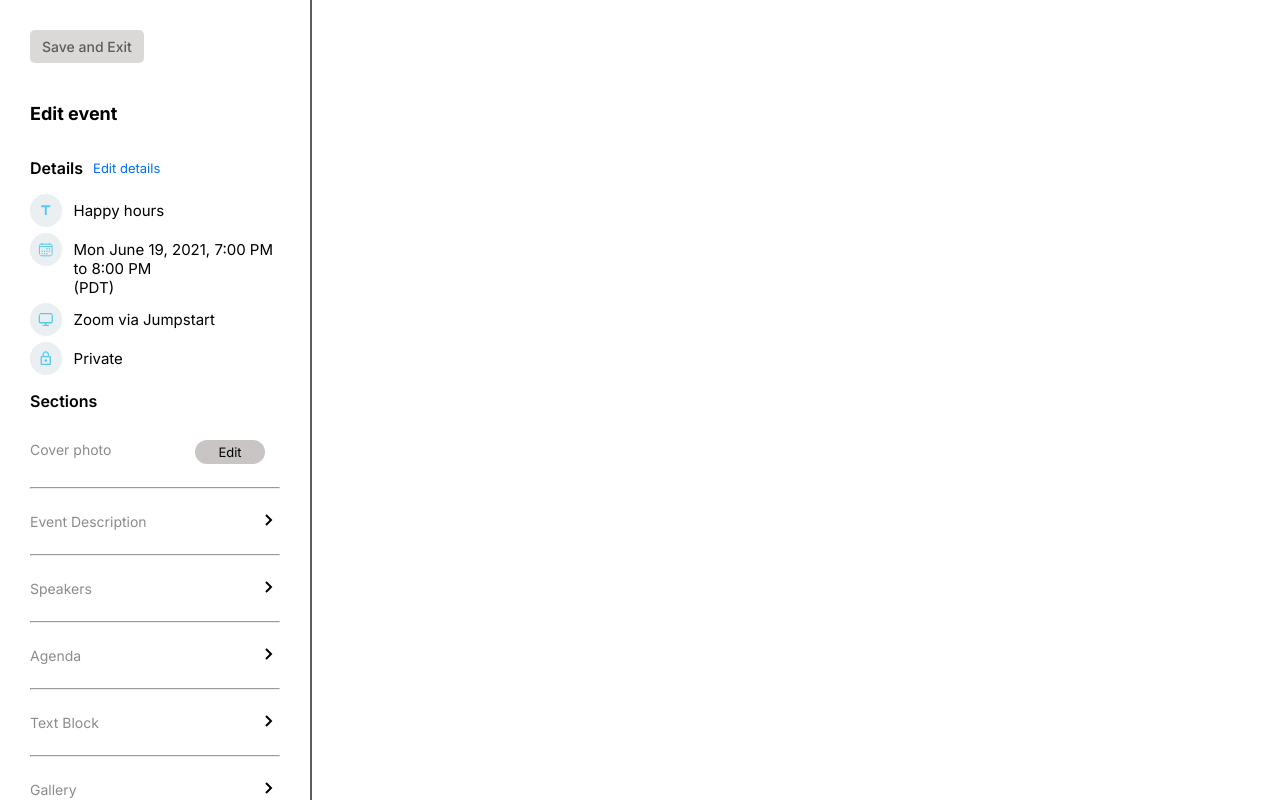
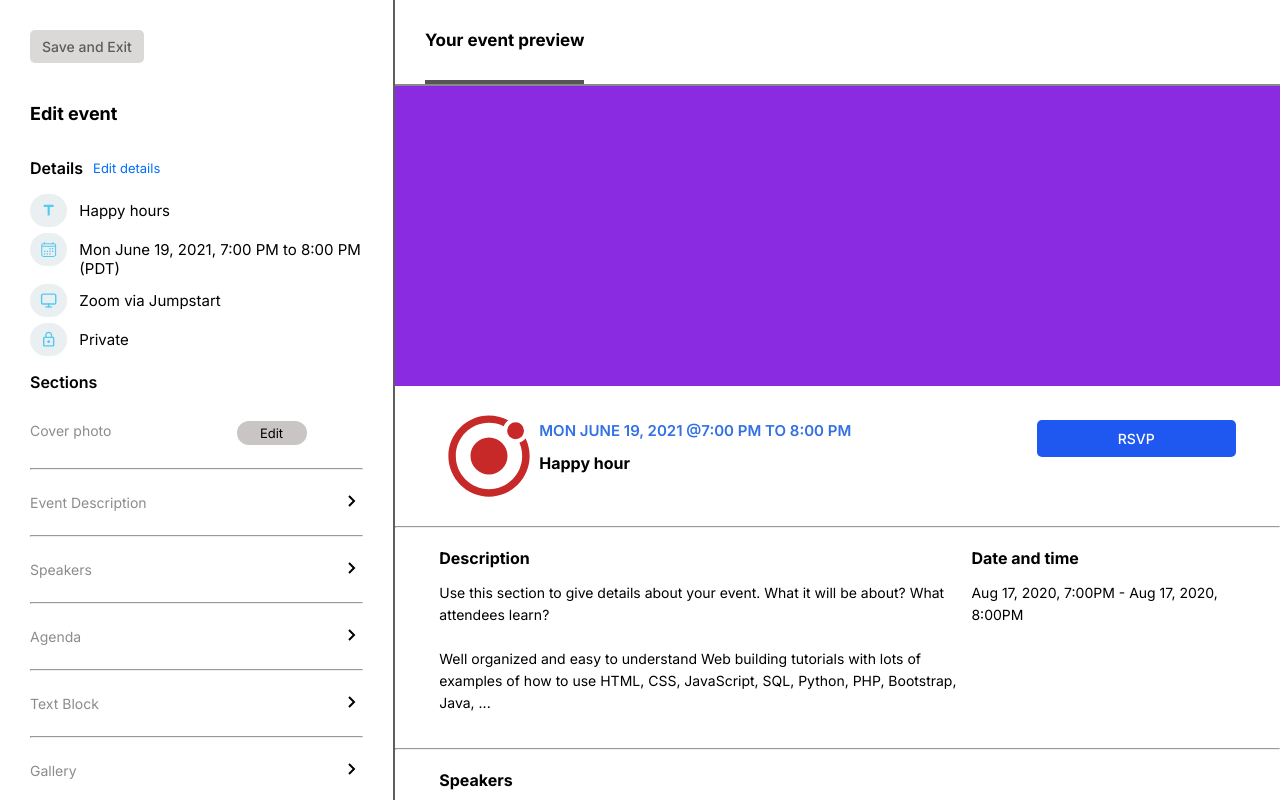
Before and after one commit to saheelsapovadia/S2I-admin, a React (Create React App) app: page / in a window 1280 px wide. Built offline with nearby package versions, Linux system fonts and the light colour scheme.

Commit message:
Event Preview

```diff
--- a/src/Container/PreviewPage/PreviewPage.css
+++ b/src/Container/PreviewPage/PreviewPage.css
@@ -31,7 +31,7 @@
   overflow-y: hidden;
 }
 .edit-panel {
-  width: 250px;
+  width: 350px;
   /* height: 100vh; */
   overflow-y: scroll;
   padding: 30px;
@@ -143,7 +143,168 @@
 }
 
 .preview {
-  /* width: 75%; */
+  width: calc(100% - 350px);
   /* height: 100vh; */
-  overflow-y: hidden;
+  overflow-y: scroll;
 }
+.container-pre > .title {
+  width: 100%;
+  position: sticky;
+  background-color: white;
+  top: 0;
+
+  border-bottom: 2px solid #888;
+}
+.container-pre > .title > p {
+  font-size: 17px;
+  font-weight: 700;
+  margin-left: 50px;
+  margin: 30px;
+  margin-top: 0;
+  margin-bottom: 0;
+  padding: 30px 0;
+  width: max-content;
+  border-bottom: 4px solid #555;
+}
+.container-pre > .cover-photo {
+  height: 300px;
+  width: 100%;
+  background-color: blueviolet;
+}
+.content-pre {
+}
+.d1,
+.d2,
+.d3,
+.d4,
+.d5,
+.d6,
+.d7,
+.d8 {
+  display: flex;
+  flex-direction: row;
+  width: 90%;
+  margin: 20px 0;
+  margin-left: 5%;
+}
+.d3 {
+  flex-direction: column;
+}
+
+.d1-a {
+  display: flex;
+  flex-direction: row;
+  width: 75%;
+}
+.d1-a > .logo {
+  color: rgb(199, 41, 41);
+  font-size: 100px;
+}
+.d1 > .rsvp {
+  /* margin-left: auto; */
+  width: 25%;
+}
+.d1 > .rsvp > div {
+  padding: 0px 70px;
+  color: white;
+  background-color: rgb(31, 87, 241);
+  font-size: 14px;
+  font-weight: 500;
+  border-radius: 5px;
+  outline: none;
+  border: none;
+  box-shadow: none;
+  cursor: pointer;
+  display: block;
+  text-align: center;
+}
+.d1 > .rsvp > div > p {
+  padding: 10px 0;
+}
+.d1-head {
+  margin-top: 15px;
+}
+.d1-head > p:first-child {
+  color: rgb(50, 112, 228);
+  text-transform: uppercase;
+  font-weight: 600;
+  font-size: 15px;
+  margin: 0;
+  margin-bottom: 13px;
+}
+.d1-head > p:last-child {
+  font-weight: 700;
+  margin: 0;
+}
+.content-pre > .hh {
+  color: rgba(78, 25, 25, 0.795);
+  font-size: 0.21px;
+}
+.d2-a {
+  width: 75%;
+  /* opacity: 0.7; */
+
+  padding-right: 10px;
+}
+.d2-a > p:first-child,
+.d2-b > p:first-child,
+.d3-a > p:first-child {
+  font-weight: 700;
+  margin: 0;
+}
+.d2-a > p:last-child,
+.d2-b > p:last-child {
+  font-size: 14px;
+  line-height: 22px;
+}
+.d3 > p:first-child,
+.d4 > p:first-child,
+.d5 > p:first-child,
+.d6 > p:first-child,
+.d7 > p:first-child,
+.d8 > p:first-child {
+  font-weight: 700;
+  margin: 0;
+  margin-bottom: 20px;
+}
+.speaker {
+  display: flex;
+  flex-direction: row;
+  /* opacity: 0.7; */
+  margin-bottom: 15px;
+}
+.speaker-pic {
+  width: 30%;
+}
+.speaker-pic > .ic {
+  font-size: 150px;
+}
+.speaker-bio {
+  padding-left: 10px;
+}
+.speaker-bio > .name {
+  font-size: 40px;
+  font-weight: 700;
+  margin: 0;
+}
+.speaker-bio > .sub {
+  display: flex;
+  flex-direction: row;
+  margin-top: 20px;
+}
+.speaker-bio > .sub > p:first-child {
+  margin: 0;
+  margin-top: 3px;
+  margin-right: 4px;
+  font-weight: 700;
+}
+.LI {
+  width: 27px;
+  height: 25px;
+}
+.speaker-bio > p:nth-child(3) {
+  margin: 0;
+  padding: 0;
+  font-size: 14px;
+  line-height: 22px;
+}
--- a/src/Container/PreviewPage/PreviewPage.js
+++ b/src/Container/PreviewPage/PreviewPage.js
@@ -2,6 +2,9 @@ import React, { useState, useEffect } from 'react';
 import './PreviewPage.css';
 import { BiChevronRight } from 'react-icons/bi';
 import EditPanel from '../../Components/EditPanel/EditPanel';
+import { IoLogoIonic } from 'react-icons/io';
+import { BsPeopleCircle } from 'react-icons/bs';
+import LI from './LI.png';
 const PreviewPage = () => {
   const [editPage, setEditPage] = useState(0);
   const [photo, setPhoto] = useState(0);
@@ -9,7 +12,141 @@ const PreviewPage = () => {
     <>
       <div className='p-container'>
         <EditPanel setPhoto={setPhoto} />
-        <div className='preview'></div>
+        <div className='preview'>
+          <div className='container-pre'>
+            <div className='title'>
+              <p>Your event preview</p>
+            </div>
+            <div className='cover-photo'></div>
+            <div className='content-pre'>
+              <div className='d1'>
+                <div className='d1-a'>
+                  <IoLogoIonic className='logo' />
+                  <div className='d1-head'>
+                    <p> Mon June 19, 2021 @7:00 PM to 8:00 PM </p>
+                    <p>Happy hour</p>
+                  </div>
+                </div>
+                <div className='rsvp'>
+                  <div>
+                    <p>RSVP</p>
+                  </div>
+                </div>
+              </div>
+              <hr className='hh' />
+              <div className='d2'>
+                <div className='d2-a'>
+                  <p>Description</p>
+                  <p>
+                    Use this section to give details about your event. What it
+                    will be about? What attendees learn?
+                    <br />
+                    <br />
+                    Well organized and easy to understand Web building tutorials
+                    with lots of examples of how to use HTML, CSS, JavaScript,
+                    SQL, Python, PHP, Bootstrap, Java, ...
+                  </p>
+                </div>
+
+                <div className='d2-b'>
+                  <p>Date and time</p>
+                  <p>Aug 17, 2020, 7:00PM - Aug 17, 2020, 8:00PM</p>
+                </div>
+              </div>
+              <hr className='hh' />
+              <div className='d3'>
+                <p>Speakers</p>
+                <div className='speaker'>
+                  <div className='speaker-pic'>
+                    <BsPeopleCircle className='ic' />
+                  </div>
+                  <div className='speaker-bio'>
+                    <p className='name'>Speaker name</p>
+                    <div className='sub'>
+                      <p>Job title @ Jumpstart </p>
+
+                      <img className='LI' src={LI} />
+                    </div>
+                    <p>
+                      Use this section to give details about your event. What it
+                      will be about? What attendees learn?
+                      <br />
+                      <br />
+                      Well organized and easy to understand Web building
+                      tutorials with lots of examples of how to use HTML, CSS,
+                      JavaScript, SQL, Python, PHP, Bootstrap, Java, ...
+                    </p>
+                  </div>
+                </div>
+                <div className='speaker'>
+                  <div className='speaker-pic'>
+                    <BsPeopleCircle className='ic' />
+                  </div>
+                  <div className='speaker-bio'>
+                    <p className='name'>Speaker name</p>
+                    <div className='sub'>
+                      <p>Job title @ Jumpstart </p>
+
+                      <img className='LI' src={LI} />
+                    </div>
+                    <p>
+                      Use this section to give details about your event. What it
+                      will be about? What attendees learn?
+                      <br />
+                      <br />
+                      Well organized and easy to understand Web building
+                      tutorials with lots of examples of how to use HTML, CSS,
+                      JavaScript, SQL, Python, PHP, Bootstrap, Java, ...
+                    </p>
+                  </div>
+                </div>
+                <div className='speaker'>
+                  <div className='speaker-pic'>
+                    <BsPeopleCircle className='ic' />
+                  </div>
+                  <div className='speaker-bio'>
+                    <p className='name'>Speaker name</p>
+                    <div className='sub'>
+                      <p>Job title @ Jumpstart </p>
+
+                      <img className='LI' src={LI} />
+                    </div>
+                    <p>
+                      Use this section to give details about your event. What it
+                      will be about? What attendees learn?
+                      <br />
+                      <br />
+                      Well organized and easy to understand Web building
+                      tutorials with lots of examples of how to use HTML, CSS,
+                      JavaScript, SQL, Python, PHP, Bootstrap, Java, ...
+                    </p>
+                  </div>
+                </div>
+              </div>
+              <hr className='hh' />
+              <div className='d4'>
+                <p>Agenda</p>
+              </div>
+              <hr className='hh' />
+              <div className='d5'>
+                <p>Text block</p>
+              </div>
+              <hr className='hh' />
+              <div className='d6'>
+                <p>Gallery</p>
+              </div>
+              <hr className='hh' />
+              <div className='d7'>
+                <p>Featured jobs</p>
+              </div>
+              <hr className='hh' />
+
+              <div className='d8'>
+                <p>About Jumpstart</p>
+              </div>
+            </div>
+          </div>
+        </div>
       </div>
     </>
   );
```
Also changed, not shown: src/Container/PreviewPage/LI.png (added).
